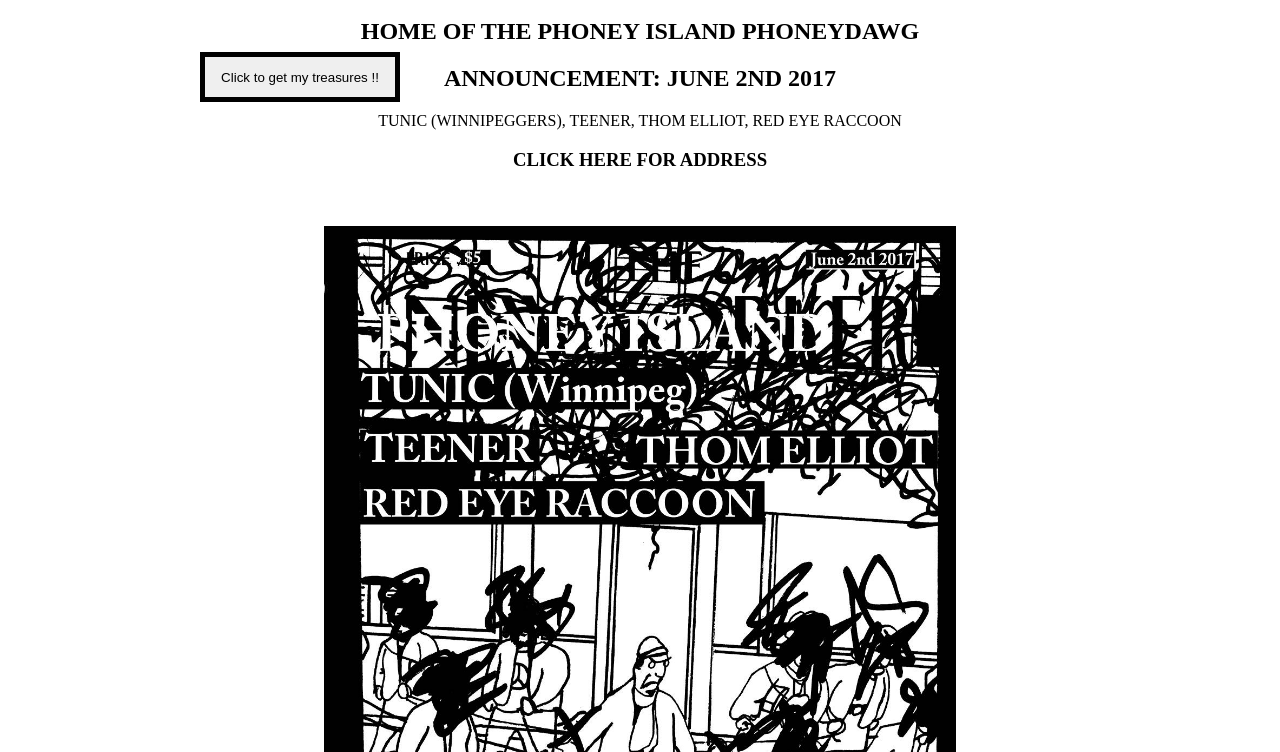
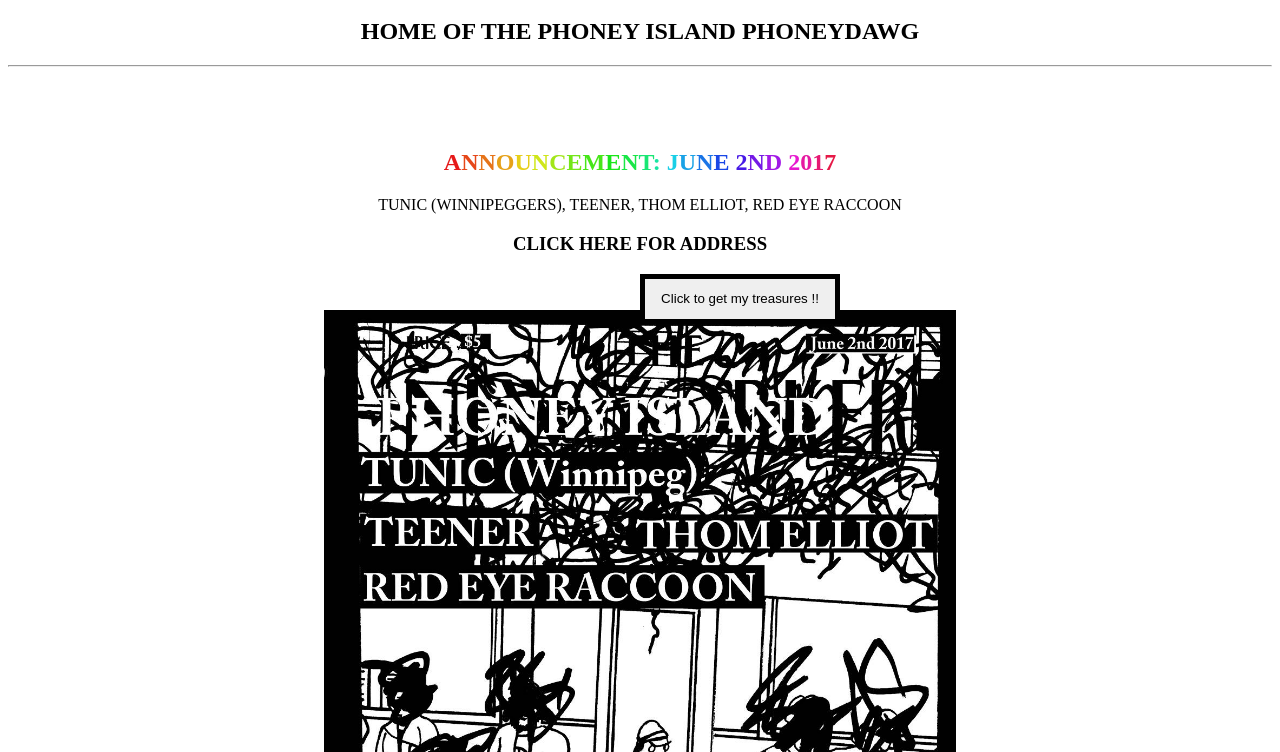
Before and after one commit to vastholdings/vastholdings.github.io, a plain HTML site: page index.html in a window 1280 px wide. Shown: the part 48-800 px from the top of the page. Drawn offline with Linux system fonts and the light colour scheme.

Commit message:
More rainbows

```diff
--- a/index.html
+++ b/index.html
@@ -8,10 +8,7 @@
         width:200px;
         height:50px;
         position:absolute;
-        float: center;
         border: 5px solid black;
-        top:100px;
-        left:200px;
     }
     </style>
 </head>
@@ -20,10 +17,13 @@
 <center>
 <h1>VASTHOLDINGS.US</h1>
 <h2>HOME OF THE PHONEY ISLAND PHONEYDAWG</h2>
+<hr />
+<br />
+<br />
+<br />
 
 
-
-<h2>ANNOUNCEMENT: JUNE 2ND 2017</h2>
+<h2 class="rainbowText">ANNOUNCEMENT: JUNE 2ND 2017</h2>
 <span>TUNIC (WINNIPEGGERS), TEENER, THOM ELLIOT, RED EYE RACCOON</span>
 <h3> CLICK HERE FOR ADDRESS</H3>
 
```
